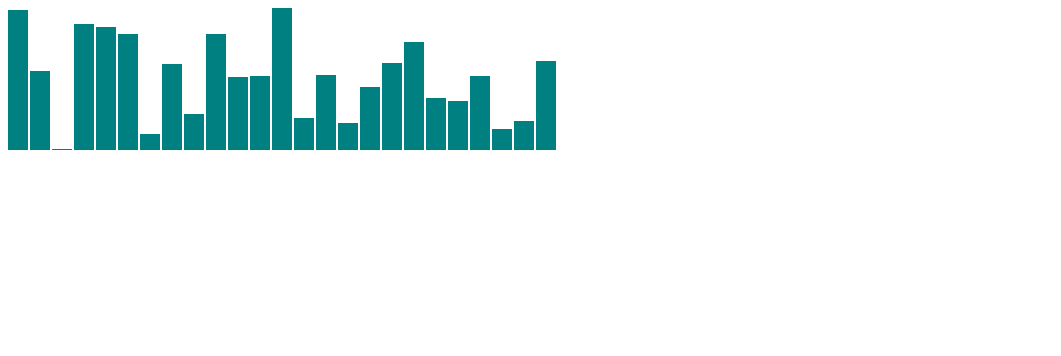
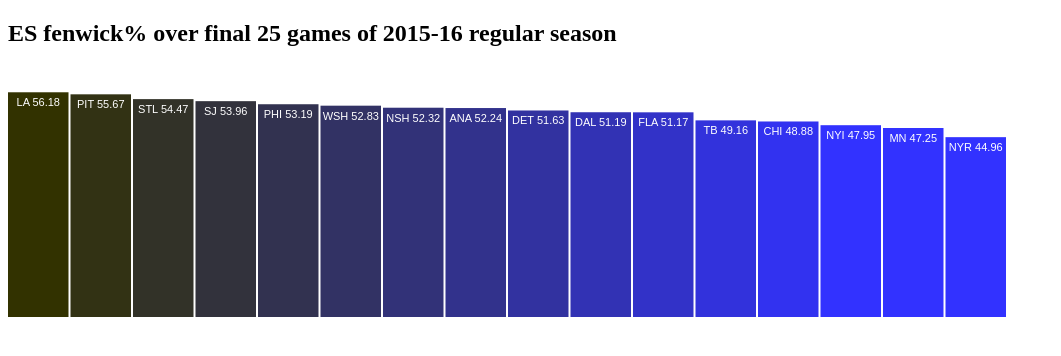
Before and after one commit to speakerdamage/d3js-tutorials, a plain HTML site: page index.html in a window 1280 px wide. Shown: the whole page, without its empty margins (0-1061 px from the left). Drawn offline with Linux system fonts and the light colour scheme.

Commit message:
svg bar chart

```diff
--- a/index.html
+++ b/index.html
@@ -2,43 +2,107 @@
 <html lang="en">
     <head>
         <meta charset="utf-8">
-        <title>CK D3 Tests</title>
+        <title>D3 bar chart example</title>
         <script type="text/javascript" src="js/d3.js"></script>
-        <style>
-          div.bar {
-              display: inline-block;
-              width: 20px;
-              height: 75px;   /* We'll override this later */
-              background-color: teal;
-              margin-right: 2px;
-          }
-        </style>
     </head>
     <body>
+        <h2>ES fenwick% over final 25 games of 2015-16 regular season</h2>
         <script type="text/javascript">
-          var dataset = [];                        //Initialize empty array
-          for (var i = 0; i < 25; i++) {           //Loop 25 times
-          var newNumber = Math.random() * 30;  //New random number (0-30)
-          dataset.push(newNumber);             //Add new number to array
-          }
+          var dataset = [
+            { "team": "LA",
+            "saf": 56.18 },
+            { "team": "PIT",
+            "saf": 55.67
+            },
+            { "team": "STL",
+            "saf": 54.47
+            },
+            { "team": "SJ",
+            "saf": 53.96
+            },
+            { "team": "PHI",
+            "saf": 53.19
+            },
+            { "team": "WSH",
+            "saf": 52.83
+            },
+            { "team": "NSH",
+            "saf": 52.32
+            },
+            { "team": "ANA",
+            "saf": 52.24
+            },
+            { "team": "DET",
+            "saf": 51.63
+            },
+            { "team": "DAL",
+            "saf": 51.19
+            },
+            { "team": "FLA",
+            "saf": 51.17
+            },
+            { "team": "TB",
+            "saf": 49.16
+            },
+            { "team": "CHI",
+            "saf": 48.88
+            }
+            ,{ "team": "NYI",
+            "saf": 47.95
+            }
+            ,{ "team": "MN",
+            "saf": 47.25
+            }
+            ,{ "team": "NYR",
+            "saf": 44.96
+            }
+           ];                        //Initialize empty array
 
-          d3.select("body").selectAll("p")
-            .data(dataset)
-            .enter()
-            .append("div")
-            .attr("class", "bar")
-            .style("height", function(d) {
-                var barHeight = d * 5;
-                return barHeight + "px";
-            });
+          var w = 1000;
+          var h = 250;
+          var barPadding = 2;
 
-            /*
-            when chaining methods together, anytime after calling data(),
-            you can create an anonymous function that accepts d as input.
-            The magical data() method ensures that d is set to the corresponding
-            value in your original data set, given the current element at hand.
-            */
+          //Create SVG element
+          var svg = d3.select("body")
+                      .append("svg")
+                      .attr("width", w)
+                      .attr("height", h);
 
+          svg.selectAll("rect")
+               .data(dataset)
+               .enter()
+               .append("rect")
+               .attr("x", function(d, i){
+                 return i * (w / dataset.length);
+               })
+               .attr("y", function(d){
+                 return h - (d.saf * 4);
+               })
+               .attr("width", w / dataset.length - barPadding)
+               .attr("height", function(d){
+                 return d.saf * 4;
+               })
+               .attr("fill", function(d, i){
+                 return "rgb(50, 50, " + (i * 20) + ")";  // weight this more
+               });
+
+           svg.selectAll("text")
+               .data(dataset)
+               .enter()
+               .append("text")
+               .text(function(d){
+                 return d.team + " " + d.saf;
+               })
+               .attr("x", function(d, i){
+                 return i * (w / dataset.length) + (w / dataset.length - barPadding) / 2;
+               })
+               .attr("y", function(d){
+                 return h - (d.saf * 4) + 14;
+               })
+               .attr("font-family", "sans-serif")
+               .attr("font-size", "11px")
+               .attr("fill", "white")
+               .attr("text-anchor", "middle");
         </script>
     </body>
 </html>
```
